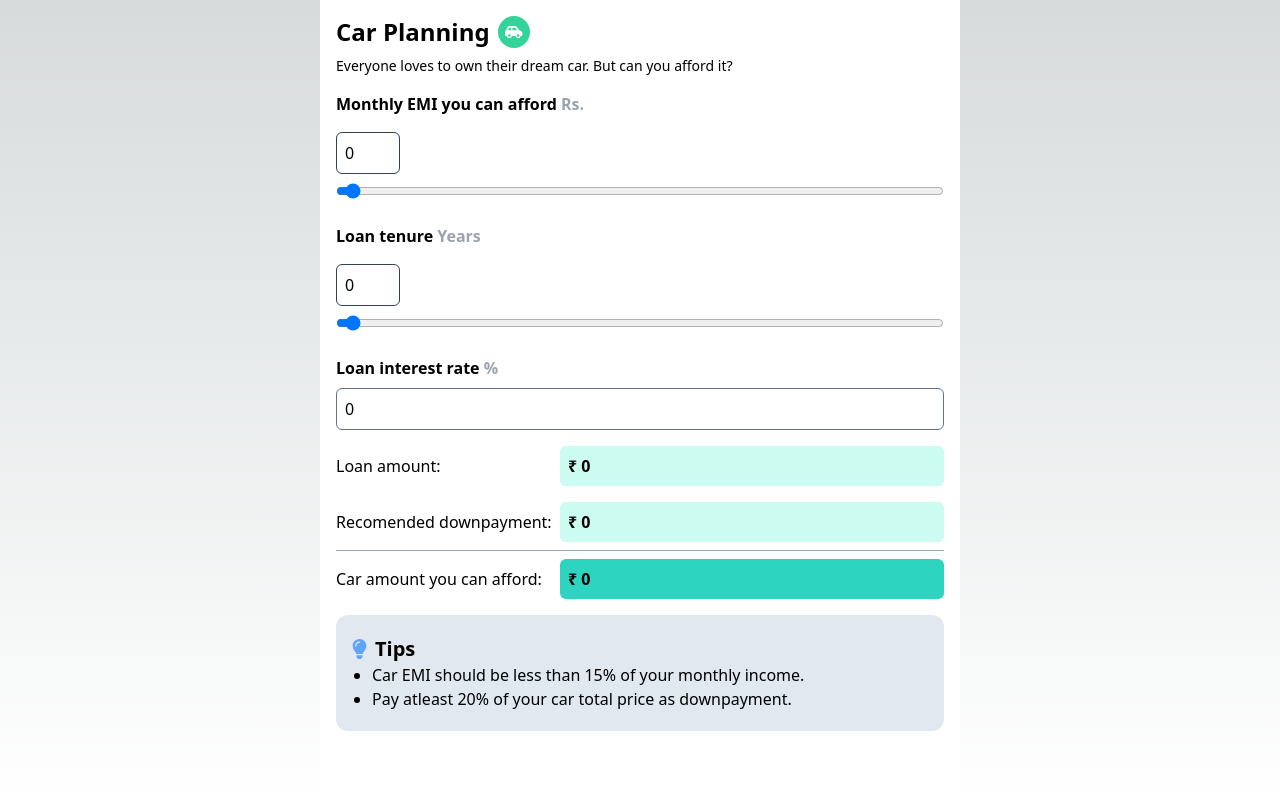
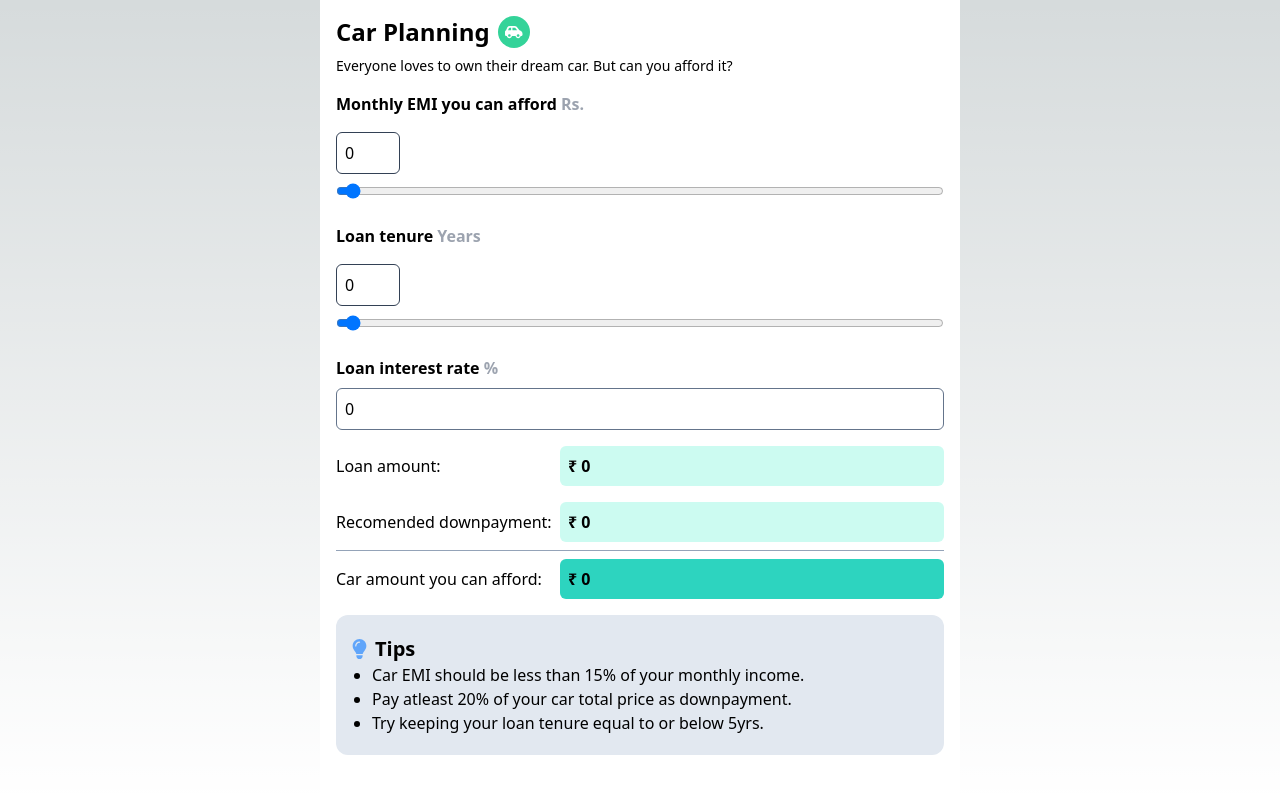
Before and after one commit to Rupamdas832/fin-savvy, a Next.js app: page /goals/car in a window 1280 px wide. Shown: the top 794 px of the page. Built offline with nearby package versions, Linux system fonts and the light colour scheme; no server answers.

Commit message:
fix: suggestion list update

```diff
--- a/src/pages/goals/car/index.tsx
+++ b/src/pages/goals/car/index.tsx
@@ -11,6 +11,10 @@ const tipsListCarPlanning = [
   {
     id: 2,
     text: "Pay atleast 20% of your car total price as downpayment.",
+  },
+  {
+    id: 3,
+    text: "Try keeping your loan tenure equal to or below 5yrs.",
   },
 ];
 
```
